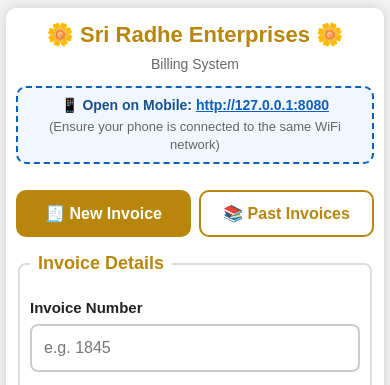
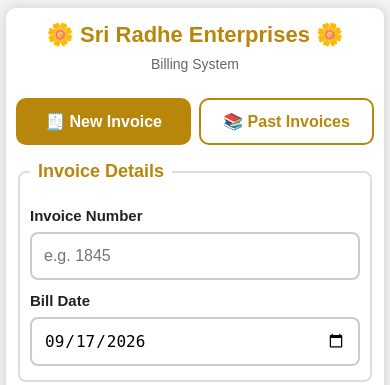
Before and after one commit to kashyapnathoo53-wq/KBSBILLINGSYSTEM, a Flask app: page / in a window 390 px wide. Shown: the top 385 px of the page. Run offline with Flask 3, Linux system fonts and the light colour scheme; data comes from the database, SQL or seed files in the repository.

Commit message:
Remove Open on Mobile banner from billing screen

```diff
--- a/templates/index.html
+++ b/templates/index.html
@@ -570,12 +570,7 @@ button{
 <h1>🌼 Sri Radhe Enterprises 🌼</h1>
 <div class="subtitle">Billing System</div>
 
-{% if phone_url %}
-<div class="phone-badge">
-  📱 <b>Open on Mobile:</b> <a href="{{ phone_url }}" target="_blank">{{ phone_url }}</a>
-  <span style="font-size:13px; color:#666; display:block; margin-top:2px;">(Ensure your phone is connected to the same WiFi network)</span>
-</div>
-{% endif %}
+
 
 <div class="tabs">
   <button class="tab-btn active" id="tabNewBtn" onclick="showTab('new')">🧾 New Invoice</button>
```
